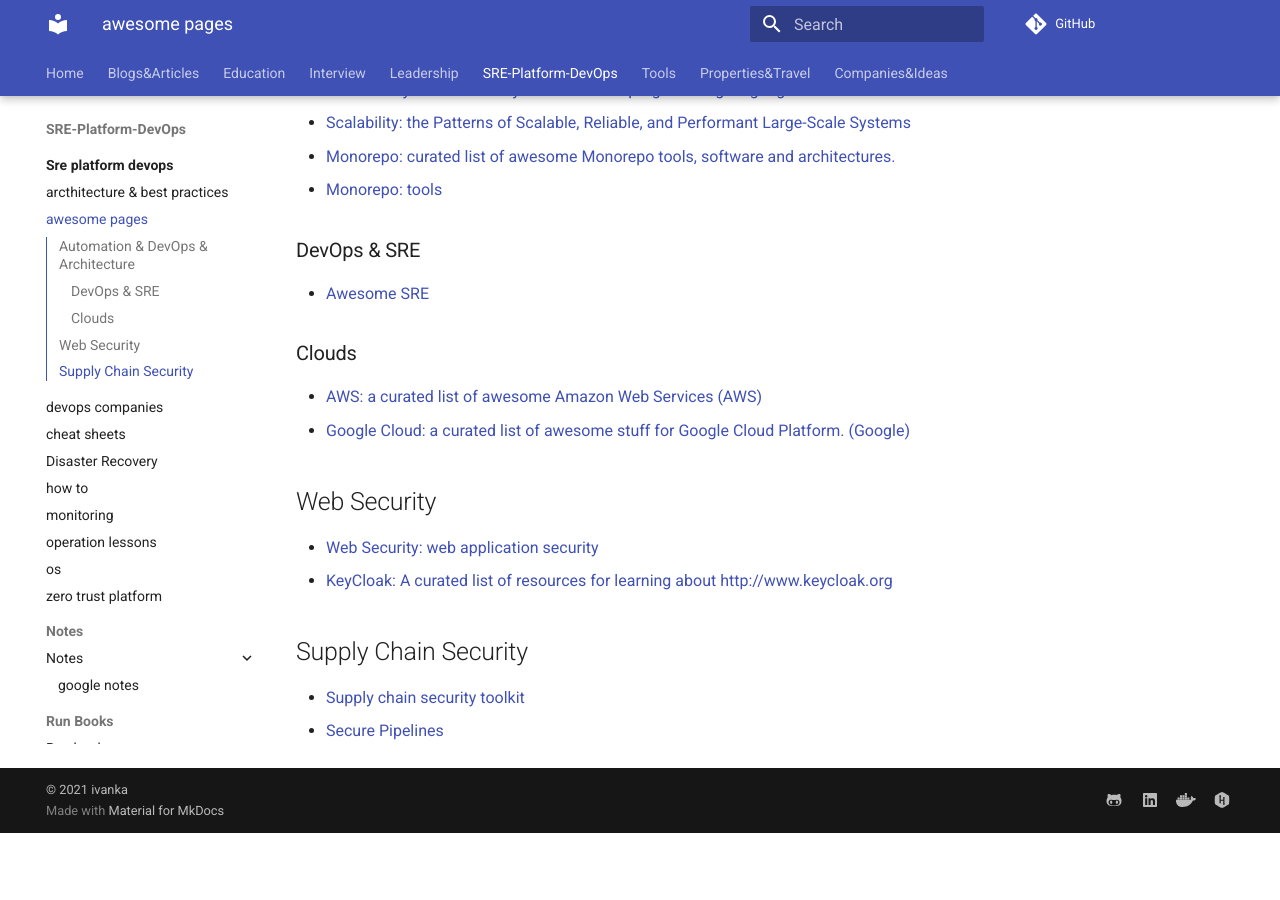
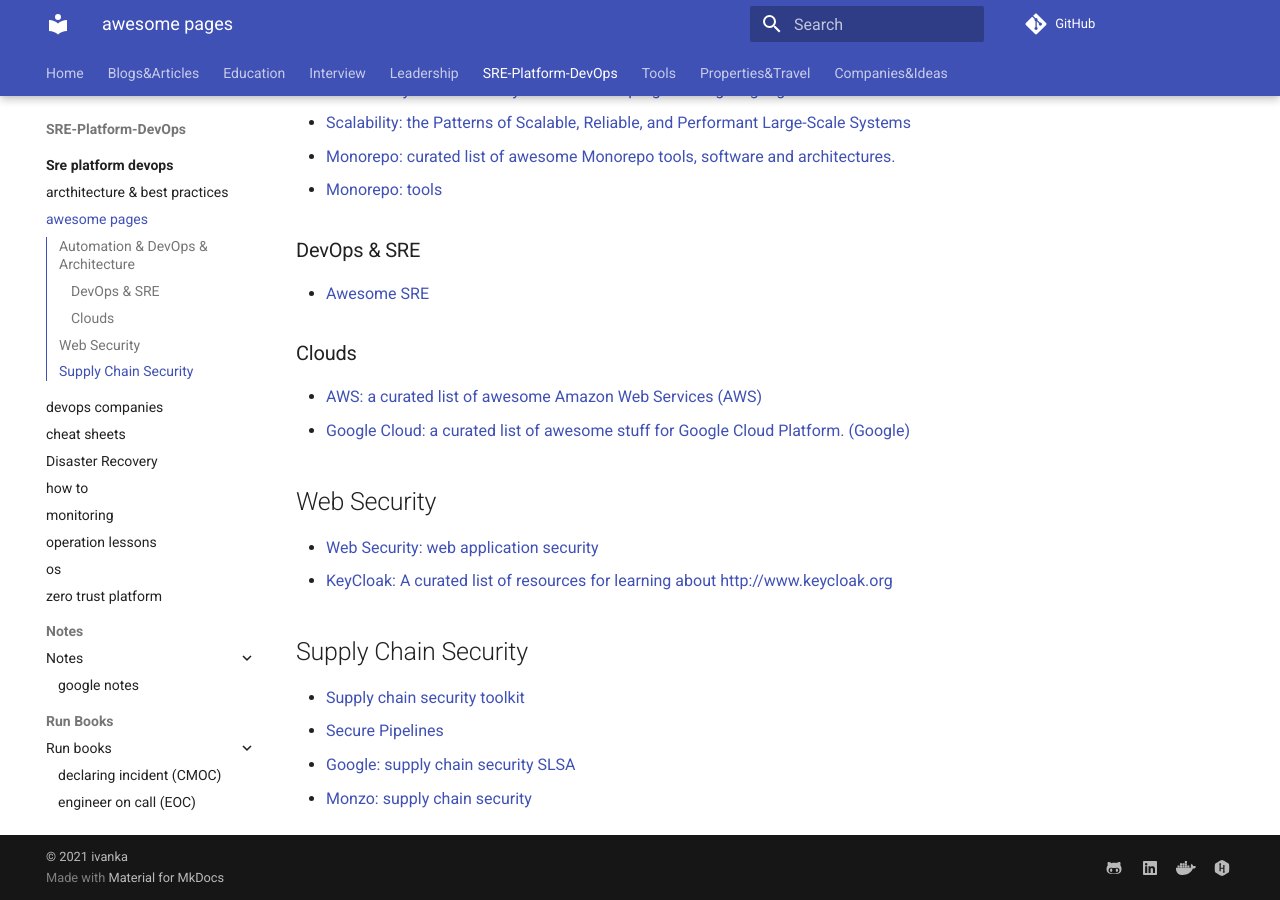
Before and after one commit to ivankatliarchuk/knowledge-base, an MkDocs documentation site: the page built from docs/sre-platform-devops/awesome.md, in a window 1280 px wide and 900 px high, scrolled down 815 px. Built offline with MkDocs 1.6.1 and Material for MkDocs 9.7.7, drawn with Linux system fonts in a browser that asks for light colours; comment, search, counter and statistics services are not loaded; before the commit the page ends 1648 px from its top, so only the background shows below that.

Commit message:
added slsa
Signed-off-by: ivan katliarchuk <ivan.katliarchuk@gmail.com>

```diff
--- a/docs/sre-platform-devops/awesome.md
+++ b/docs/sre-platform-devops/awesome.md
@@ -50,6 +50,8 @@
 
 - [Supply chain security toolkit](https://www.jetstack.io/software-supply-chain/#overview)
 - [Secure Pipelines](https://github.com/ik-security/blueprint-securesoftwarepipeline)
+- [Google: supply chain security SLSA](https://cloud.google.com/blog/products/application-development/google-introduces-slsa-framework)
+- [Monzo: supply chain security](https://monzo.com/blog/securing-our-software-supply-chain-better-with-reproducible-builds-for)
 
 <!-- resources -->
 [awesome-sysadmin]: https://github.com/kahun/awesome-sysadmin
```
